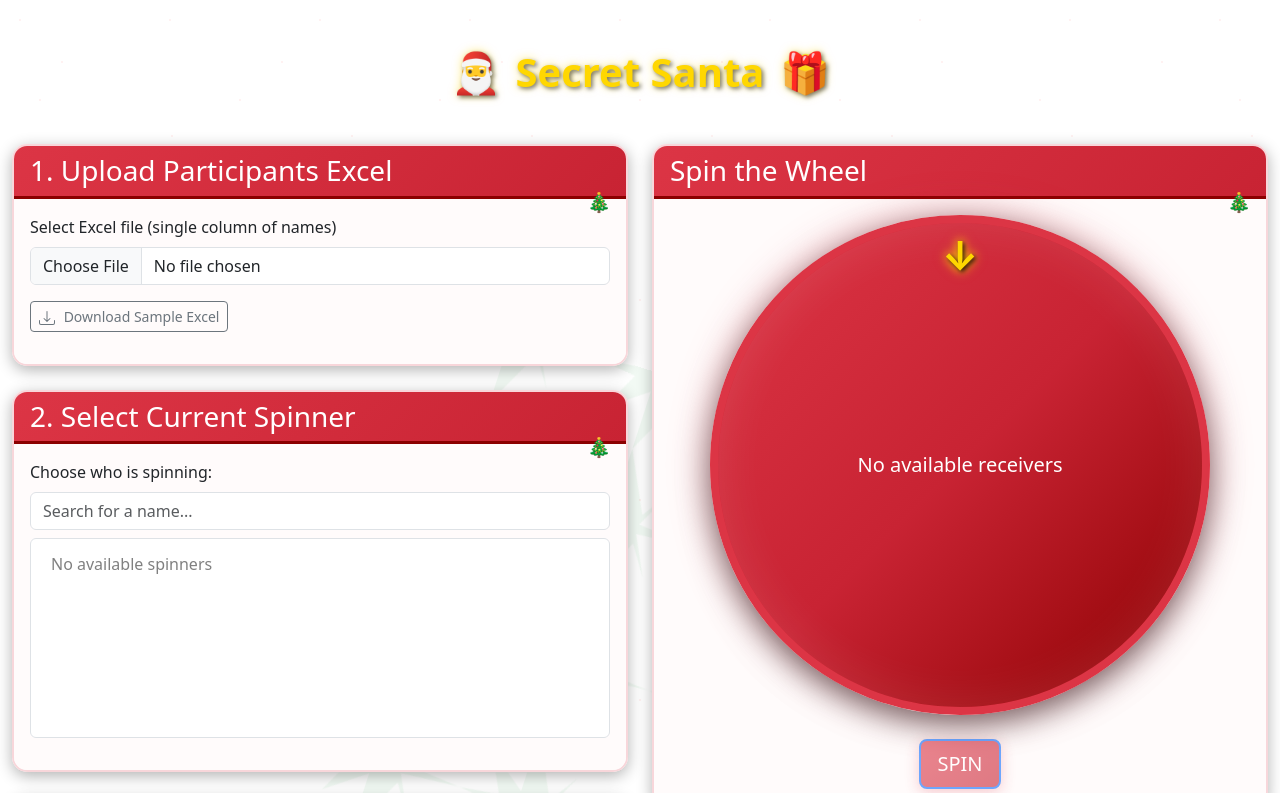
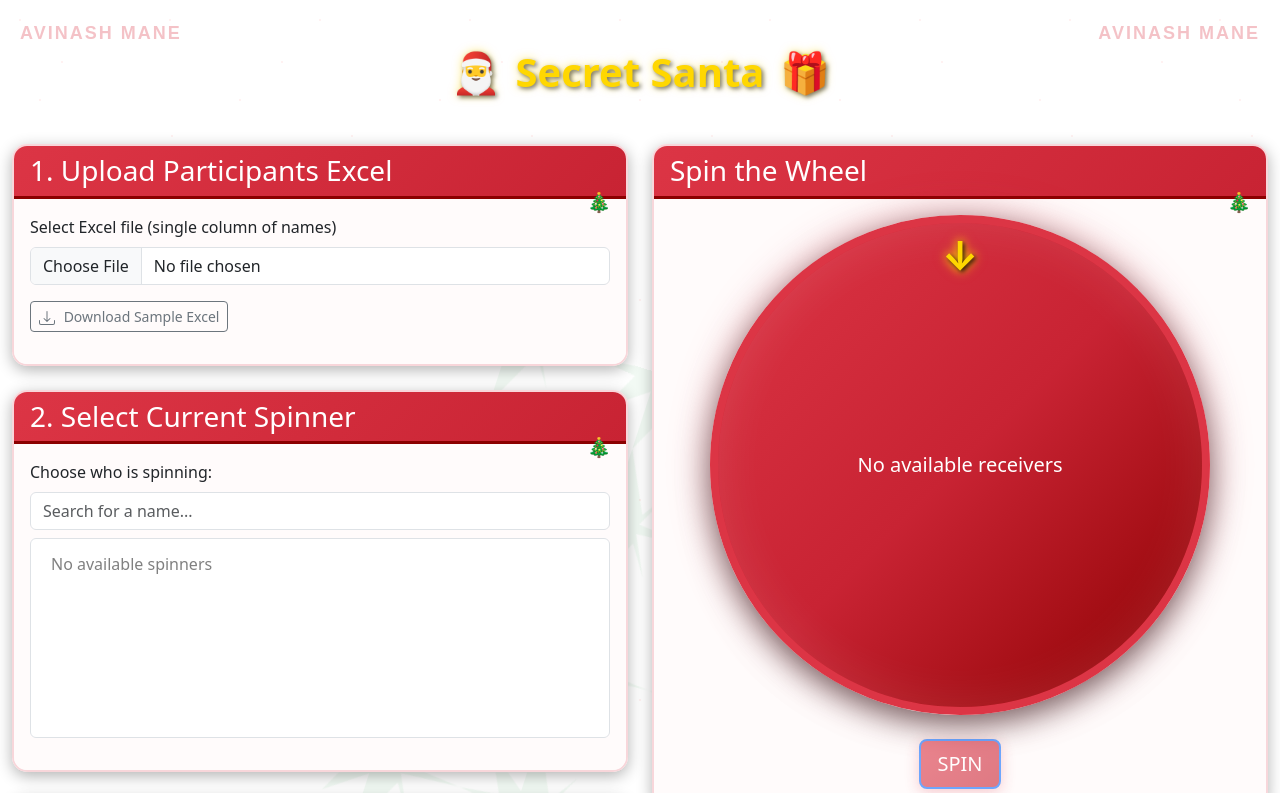
Before and after one commit to avinash-mane/santa, a plain HTML site: page index.html in a window 1280 px wide. Shown: the top 793 px of the page. Drawn offline with nearby package versions, Linux system fonts and the light colour scheme.

Commit message:
Add watermark with name in top corners

```diff
--- a/index.html
+++ b/index.html
@@ -10,6 +10,10 @@
     <link rel="stylesheet" href="style.css">
 </head>
 <body>
+    <!-- Watermark -->
+    <div class="watermark watermark-left">Avinash Mane</div>
+    <div class="watermark watermark-right">Avinash Mane</div>
+
     <div class="container-fluid my-5">
         <h1 class="text-center mb-5">Secret Santa</h1>
 
--- a/style.css
+++ b/style.css
@@ -53,6 +53,28 @@ body::after {
     100% {
         transform: translateY(100vh) rotate(360deg);
     }
+}
+
+/* Watermark */
+.watermark {
+    position: fixed;
+    top: 20px;
+    font-size: 18px;
+    font-weight: bold;
+    color: rgba(220, 53, 69, 0.3);
+    z-index: 1000;
+    pointer-events: none;
+    font-family: 'Arial', sans-serif;
+    text-transform: uppercase;
+    letter-spacing: 2px;
+}
+
+.watermark-left {
+    left: 20px;
+}
+
+.watermark-right {
+    right: 20px;
 }
 
 /* Container with backdrop */
```
